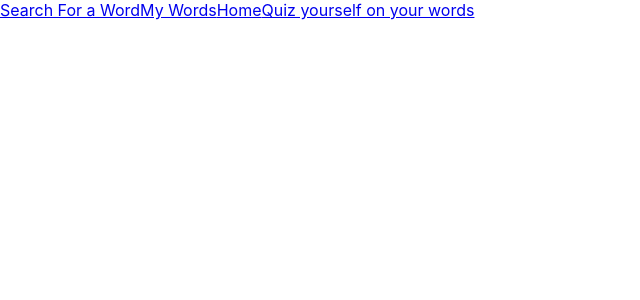
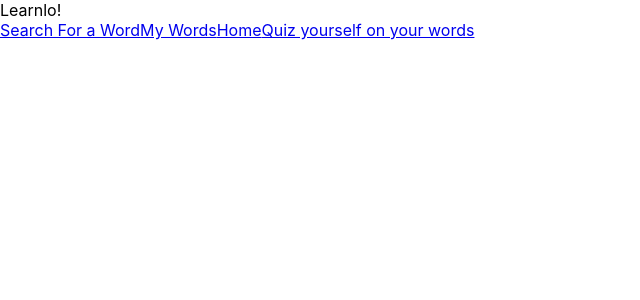
Before and after one commit to taylorjohnson141/learnlo, a React (Create React App) app: page / in a window 1280 px wide. Shown: the top 300 px of the page, without its empty margins (0-640 px from the left). Built offline with nearby package versions, Linux system fonts and the light colour scheme.

Commit message:
Add header

```diff
--- a/src/App/App.js
+++ b/src/App/App.js
@@ -14,6 +14,7 @@ class App extends Component {
   }
   render() {
    return( <section>
+     <header>Learnlo!</header>
    <NavBar/>
    {/* <Route exact path='/'>
      <HomeScreen/>
```
